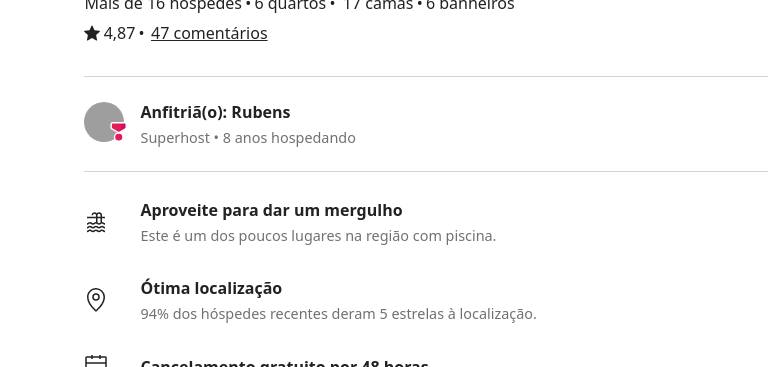
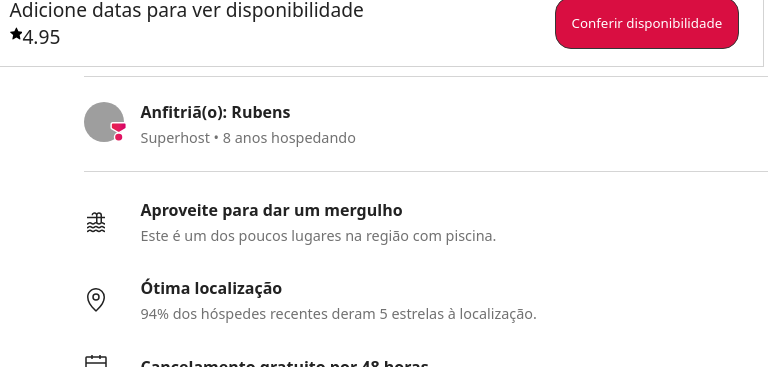
Before and after one commit to larissaestella/CP_FrontEnd2, a plain HTML site: page index.html in a window 768 px wide. Shown: the part 733-1100 px from the top of the page. Drawn offline with Linux system fonts and the light colour scheme; grey boxes are pictures that could not be loaded; a web font is replaced by a local one.

Commit message:
atualizando media query mobile

```diff
--- a/css/style.css
+++ b/css/style.css
@@ -824,6 +824,43 @@ footer a {
         opacity: 0;
         display: none;
     }
+
+    .preco-mobile{
+        position: fixed;
+        width: 95%;
+        background: #fff;
+        border: 0.2px solid rgba(36, 36, 36, 0.2);
+        bottom: 0;
+        padding: 1rem 1.5rem;
+        display: block;
+        right: 0.5%;
+      }
+
+      .preco-mobile p {
+        font-size: 1.2rem;
+      }
+
+      .estrela_preco {
+        width: 0.8rem;
+      }
+
+      .diponiPreco {
+        display: flex;
+      }
+
+      .btn-preco-mobile {
+        padding: 1rem;
+        border-radius: 1rem;
+        background-color: #d90e41;
+        border: 0.5px solid #363636;
+        color: #fff;
+      }
+
+      .preco-mobile-itens {
+        display: flex;
+        justify-content: space-between;
+        align-items: center;
+      }
 }
 @media screen and (max-width: 767px) {
     .menu {
@@ -896,12 +933,13 @@ footer a {
 
     .preco-mobile{
         position: fixed;
-        width: 100%;
+        width: 95%;
         background: #fff;
         border: 0.2px solid rgba(36, 36, 36, 0.2);
         bottom: 0;
         padding: 1rem 1.5rem;
         display: block;
+        right: 0.5px;
       }
 
       .preco-mobile p {
```
